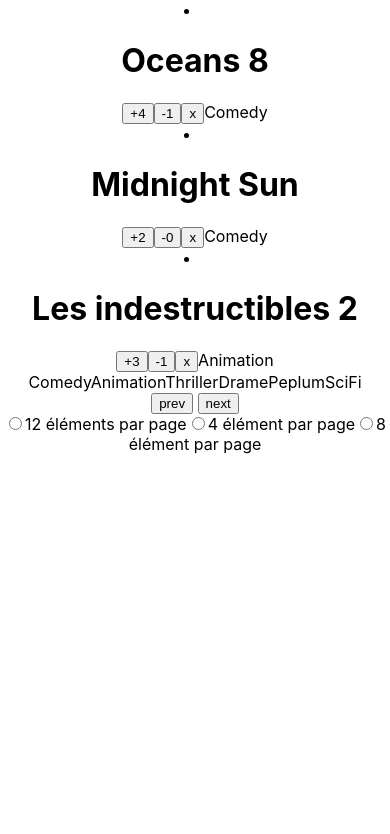
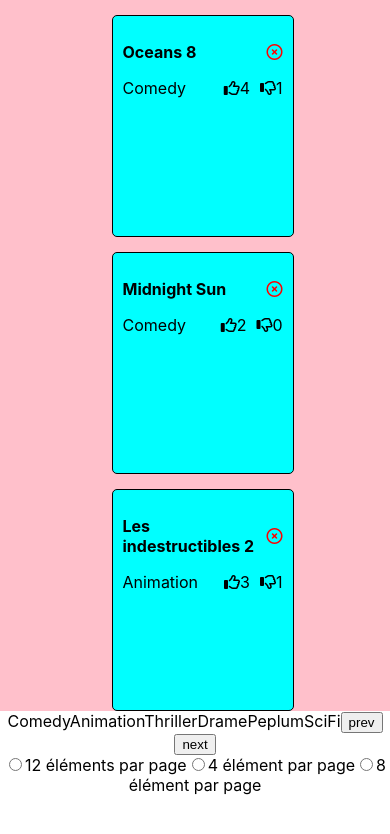
Before and after one commit to sepiropht/movies, a React (Create React App) app: page / in a window 390 px wide. Shown: the top 834 px of the page. Built offline with nearby package versions, Linux system fonts and the light colour scheme.

Commit message:
style card

```diff
--- a/public/index.html
+++ b/public/index.html
@@ -40,4 +40,8 @@
       To create a production bundle, use `npm run build` or `yarn build`.
     -->
   </body>
+  <script
+    src="https://kit.fontawesome.com/6f2aa404e5.js"
+    crossorigin="anonymous"
+  ></script>
 </html>
--- a/src/App.css
+++ b/src/App.css
@@ -1,38 +1,79 @@
+body {
+  box-sizing: border-box;
+}
 .App {
   text-align: center;
+  display: flex;
+  flex-direction: column;
+  width: 50%;
+  margin: 0 auto;
+}
+ul {
+  list-style: none;
+}
+ul,
+li {
+  margin-left: 0;
+  padding-left: 0;
+  list-style: none;
 }
 
-.App-logo {
-  height: 40vmin;
-  pointer-events: none;
+.cards {
+  display: flex;
+  flex-direction: row;
+  background-color: pink;
+  flex-wrap: wrap;
+  justify-content: space-evenly;
 }
 
-@media (prefers-reduced-motion: no-preference) {
-  .App-logo {
-    animation: App-logo-spin infinite 20s linear;
+.card {
+  display: flex;
+  flex-direction: column;
+  border: 1px solid black;
+  width: 10em;
+  height: 200px;
+  border-radius: 5px;
+  padding: 10px;
+  margin-top: 15px;
+  margin-left: 15px;
+  background-color: aqua;
+}
+
+.card-header {
+  display: flex;
+  flex-direction: row;
+  justify-content: space-between;
+  align-items: center;
+}
+
+.card-footer {
+  display: flex;
+  flex-direction: row;
+  justify-content: space-between;
+}
+
+.card-close-button {
+  color: red;
+}
+.card-title {
+  font-weight: bold;
+  display: block;
+  text-align: left;
+}
+
+.card-likes {
+  display: flex;
+  align-items: center;
+  flex-direction: row;
+}
+
+.card-likes > span {
+  margin-left: 10px;
+  vertical-align: baseline;
+}
+
+@media screen and (max-width: 800px) {
+  .App {
+    width: 100%;
   }
 }
-
-.App-header {
-  background-color: #282c34;
-  min-height: 100vh;
-  display: flex;
-  flex-direction: column;
-  align-items: center;
-  justify-content: center;
-  font-size: calc(10px + 2vmin);
-  color: white;
-}
-
-.App-link {
-  color: #61dafb;
-}
-
-@keyframes App-logo-spin {
-  from {
-    transform: rotate(0deg);
-  }
-  to {
-    transform: rotate(360deg);
-  }
-}
--- a/src/App.tsx
+++ b/src/App.tsx
@@ -58,13 +58,14 @@
 
   return (
     <div className="App">
-      {CardList}
-      <div>{CategoriesButtonList}</div>
+      <div className="cards">{CardList}</div>
+      <div className="control">
+        {CategoriesButtonList}
         <SliderButtons
           onPrevClicked={() =>
             setSliderState(sliderState > 0 ? sliderState - 1 : sliderState)
           }
-        onNextClicked={() => setSliderState(() => sliderState + 1)}
+          onNextClicked={() => setSliderState(sliderState + 1)}
         ></SliderButtons>
         <SetPaginationRadio
           handleChange={(e) => {
@@ -72,6 +73,7 @@
             setSliderState(0);
           }}
         ></SetPaginationRadio>
+      </div>
     </div>
   );
 }
@@ -82,7 +84,7 @@
 ): [number, number] {
   const start = sliderState * paginationSize;
   const end = start + paginationSize;
-  console.log({ start, end });
   return [start, end];
 }
+
 export default App;
--- a/src/components/Card.tsx
+++ b/src/components/Card.tsx
@@ -17,11 +17,26 @@
   const [dislike, setDislikes] = useState(dislikes);
   return (
     <div className="card">
-      <h1>{title}</h1>
-      <button onClick={() => setLikes(like + 1)}>+{like}</button>
-      <button onClick={() => setDislikes(dislike + 1)}>-{dislike}</button>
-      <button onClick={() => onCardClick(id)}>x</button>
-      <span>{category}</span>
+      <div className="card-header">
+        <p className="card-title">{title}</p>
+        <span className="card-close-button" onClick={() => onCardClick(id)}>
+          {" "}
+          <i className="far fa-times-circle"></i>
+        </span>
+      </div>
+      <div className="card-footer">
+        <span className="card-category">{category}</span>
+        <div className="card-likes">
+          <span onClick={() => setLikes(like + 1)}>
+            <i className="far fa-thumbs-up"></i>
+            {like}
+          </span>
+          <span onClick={() => setDislikes(dislike + 1)}>
+            <i className="far fa-thumbs-down"></i>
+            {dislike}
+          </span>
+        </div>
+      </div>
     </div>
   );
 };
--- a/src/services/movies.ts
+++ b/src/services/movies.ts
@@ -107,70 +107,70 @@
   },
   {
     id: "15",
-    title: "Les indestructibles 2",
+    title: "Aladin",
     category: "Animation",
     likes: 3,
     dislikes: 1,
   },
   {
     id: "16",
-    title: "Sans un bruit",
+    title: "Avec un bruit",
     category: "Thriller",
     likes: 6,
     dislikes: 6,
   },
   {
     id: "17",
-    title: "Creed II",
+    title: "Rocky IV",
     category: "Drame",
     likes: 16,
     dislikes: 2,
   },
   {
     id: "18",
-    title: "Pulp Fiction",
+    title: "Once upon a time",
     category: "Thriller",
     likes: 11,
     dislikes: 3,
   },
   {
     id: "19",
-    title: "Pulp Fiction",
+    title: "Kill Bill",
     category: "Thriller",
     likes: 12333,
     dislikes: 32,
   },
   {
     id: "20",
-    title: "Seven",
+    title: "Fight Club",
     category: "Thriller",
     likes: 2,
     dislikes: 1,
   },
   {
     id: "21",
-    title: "Inception",
+    title: "Paycheck",
     category: "Thriller",
     likes: 2,
     dislikes: 1,
   },
   {
     id: "22",
-    title: "Gone Girl",
+    title: "Man of fire",
     category: "Thriller",
     likes: 22,
     dislikes: 12,
   },
   {
     id: "23",
-    title: "Gladiator",
+    title: "Troy",
     category: "Peplum",
     likes: 22,
     dislikes: 0,
   },
   {
     id: "24",
-    title: "Matrix",
+    title: "Dune",
     category: "SciFi",
     likes: 10,
     dislikes: 10,
```
Lines whose indentation alone changed are shown as unchanged.
